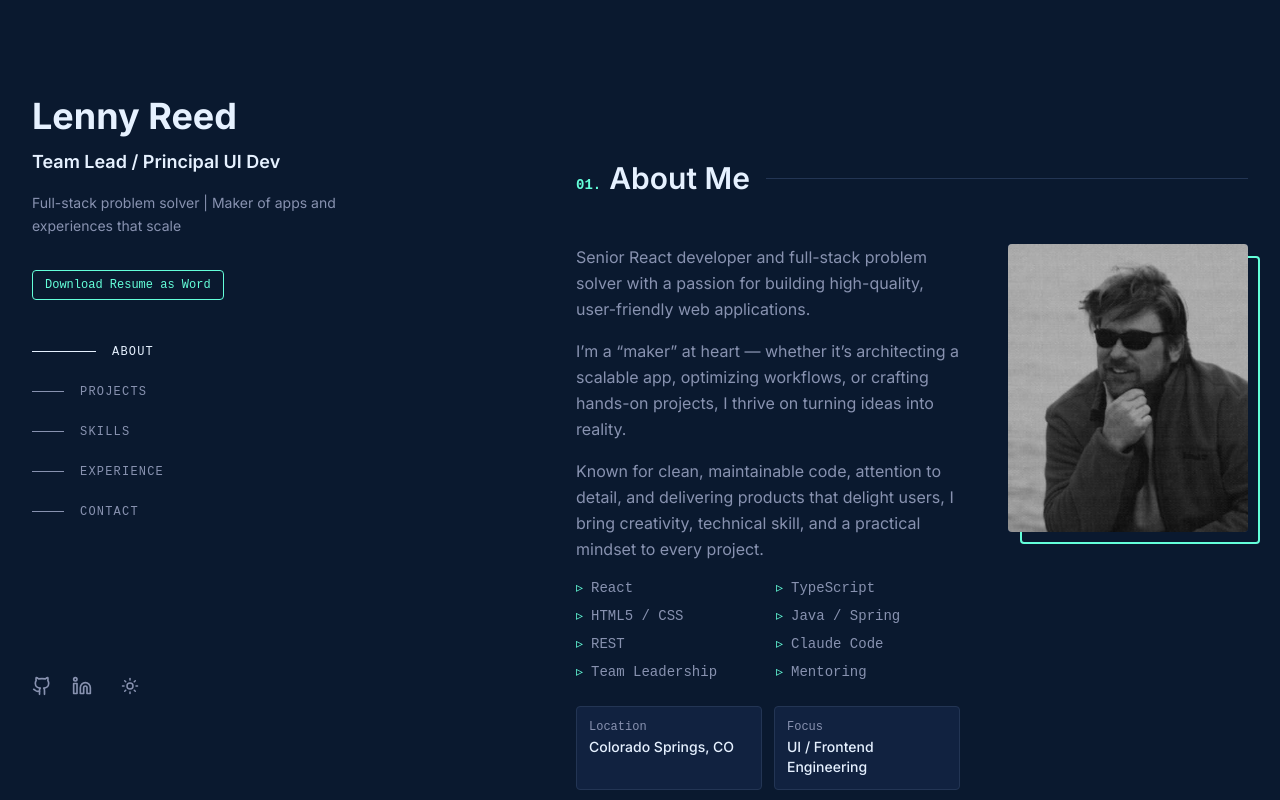
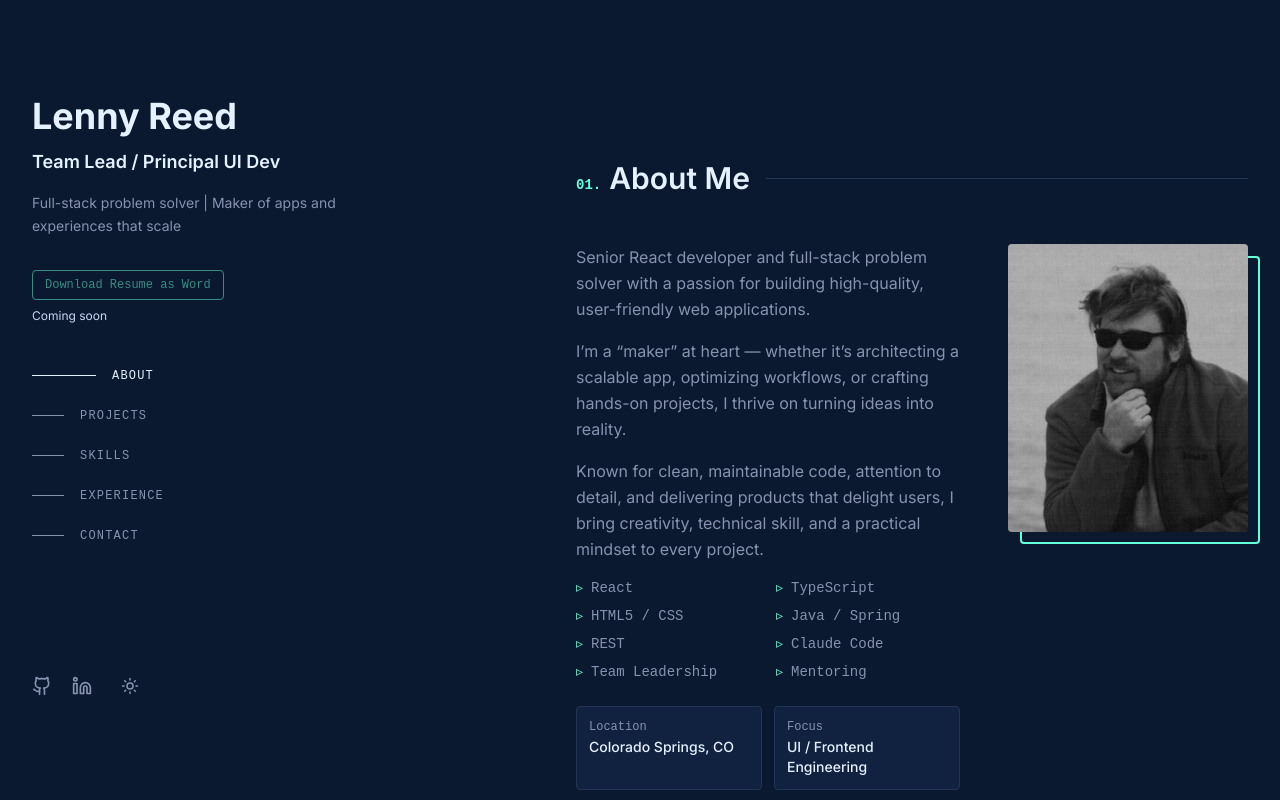
Before and after one commit to lendog75/resume, a Next.js app: page / in a window 1280 px wide. Shown: the top 800 px of the page. Built offline with nearby package versions, Linux system fonts and the light colour scheme.

Commit message:
Disable resume download buttons with coming soon notice

```diff
--- a/src/components/layout/LeftPanel.tsx
+++ b/src/components/layout/LeftPanel.tsx
@@ -38,15 +38,16 @@ export function LeftPanel({ nav }: { nav: NavItem[] }) {
         {(meta.resumePdf || meta.resumeWord) && (
           <div className="flex flex-col gap-2 mt-8 w-fit">
             {meta.resumePdf && (
-              <Button href={meta.resumePdf} download variant="outline" size="sm" className="w-full text-xs px-3 py-1.5">
+              <Button disabled variant="outline" size="sm" className="w-full text-xs px-3 py-1.5">
                 Download Resume as PDF
               </Button>
             )}
             {meta.resumeWord && (
-              <Button href={meta.resumeWord} download variant="outline" size="sm" className="w-full text-xs px-3 py-1.5">
+              <Button disabled variant="outline" size="sm" className="w-full text-xs px-3 py-1.5">
                 Download Resume as Word
               </Button>
             )}
+            <p className="text-xs text-muted-foreground">Coming soon</p>
           </div>
         )}
 
```
Also changed, not shown: project-plan.txt (added).
